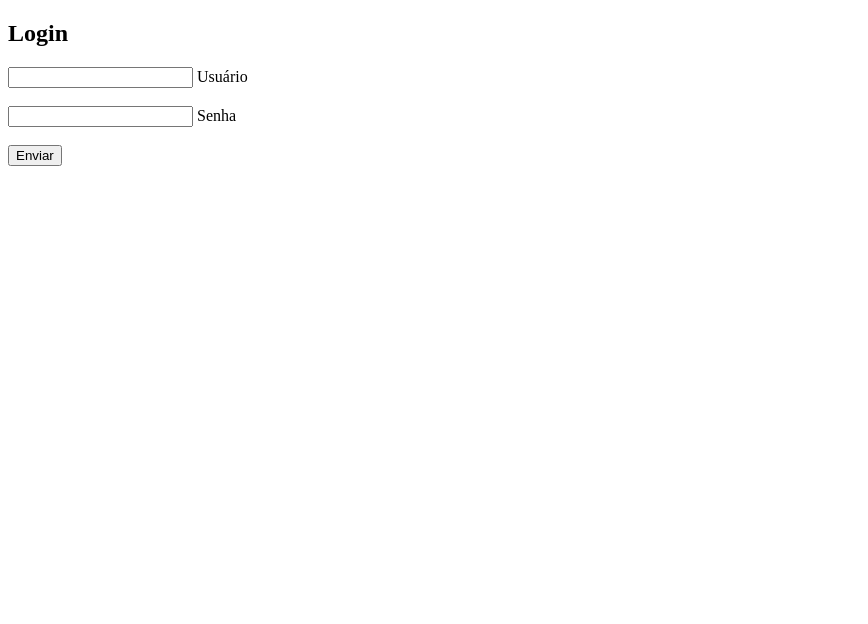
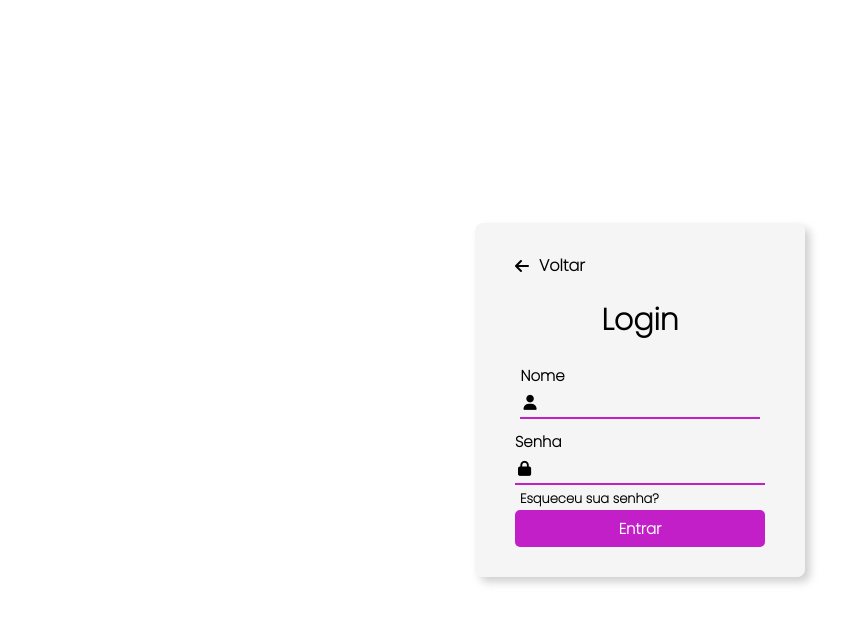
Before and after one commit to anacardoz0/ProjectVS, a plain HTML site: page singin-and-singup/assents/html/login.html in a window 1280 px wide. Shown: the whole page, without its empty margins (0-868 px from the left). Drawn offline with Linux system fonts and the light colour scheme.

Commit message:
Add files via upload

```diff
--- /dev/null
+++ b/singin-and-singup/assents/css/cadastro.css
@@ -0,0 +1,110 @@
+@import url("https://fonts.googleapis.com/css2?family=Poppins:wght@200&display=swap");
+
+* {
+  font-family: "Poppins", sans-serif;
+}
+
+.box {
+  height: 100vh;
+  width: 100%;
+  background: #fff;
+  display: flex;
+  align-items: center;
+  justify-content: center;
+}
+
+form {
+  background-color: rgba(236, 236, 236, 0.514);
+  display: flex;
+  flex-direction: column;
+  padding: 30px 50px;
+  border-radius: 8px;
+  gap: 0px;
+  box-shadow: 5px 5px 8px rgba(158, 157, 157, 0.493);
+  height: fit-content;
+}
+
+h2 {
+  text-align: center;
+  font-size: 30px;
+  position: relative;
+}
+
+h2::after {
+  content: " ";
+  width: 0%;
+  height: 2px;
+  background-color: rgb(195, 31, 201);
+  position: absolute;
+  left: 0;
+  bottom: -4%;
+  transition: 0.5s ease-in-out;
+}
+
+h2:hover::after {
+  width: 100%;
+}
+
+#input {
+  outline: none;
+  display: flex;
+  flex-direction: column;
+  align-items: center;
+  justify-content: center;
+  gap: 10px;
+}
+
+.inputBox label {
+  font-size: 15px;
+  font-weight: 600;
+}
+
+.inputField {
+  display: flex;
+  align-items: center;
+  gap: 10px;
+  padding: 3px;
+  cursor: text;
+  border-bottom: 2px solid rgb(195, 31, 201);
+}
+
+.inputField input {
+  border: none;
+  outline: none;
+  background-color: transparent;
+  width: 200px;
+  font-size: 15px;
+  padding: 0px 5px;
+}
+
+#cadastroButton {
+  border: none;
+  background-color: rgb(195, 31, 201);
+  color: #fff;
+  font-size: 15px;
+  padding: 7px;
+  font-weight: bold;
+  border-radius: 5px;
+  cursor: pointer;
+  width: 250px;
+}
+
+#cadastroButton:hover {
+  transform: scale(1.05);
+}
+
+#voltar {
+  color: black;
+  text-decoration: none;
+  display: flex;
+  align-items: center;
+}
+
+#voltar h3 {
+  margin-left: 10px;
+  font-size: 16px;
+}
+
+#voltar:hover {
+  color: rgb(195, 31, 201);
+}
--- /dev/null
+++ b/singin-and-singup/assents/css/esquecer-senha.css
@@ -0,0 +1,109 @@
+@import url("https://fonts.googleapis.com/css2?family=Poppins:wght@200&display=swap");
+
+* {
+  font-family: "Poppins", sans-serif;
+}
+
+.box {
+  height: 100vh;
+  width: 100%;
+  background: #fff;
+  display: flex;
+  align-items: center;
+  justify-content: center;
+}
+
+form {
+  background-color: rgba(236, 236, 236, 0.514);
+  display: flex;
+  flex-direction: column;
+  padding: 30px 40px;
+  border-radius: 8px;
+  box-shadow: 5px 5px 8px rgba(158, 157, 157, 0.493);
+  height: fit-content;
+}
+
+h2 {
+  text-align: center;
+  font-size: 30px;
+  position: relative;
+}
+
+h2::after {
+  content: " ";
+  width: 0%;
+  height: 2px;
+  background-color: rgb(195, 31, 201);
+  position: absolute;
+  left: 0;
+  bottom: -4%;
+  transition: 0.5s ease-in-out;
+}
+
+h2:hover::after {
+  width: 100%;
+}
+
+#input {
+  outline: none;
+  display: flex;
+  flex-direction: column;
+  align-items: center;
+  justify-content: center;
+  gap: 10px;
+}
+
+.inputBox label {
+  font-size: 15px;
+  font-weight: 600;
+}
+.inputField {
+  display: flex;
+  align-items: center;
+  gap: 10px;
+  padding: 3px;
+  cursor: text;
+  border-bottom: 2px solid rgb(195, 31, 201);
+}
+
+.inputField input {
+  border: none;
+  outline: none;
+  background-color: transparent;
+  width: 200px;
+  font-size: 15px;
+  padding: 0px 5px;
+}
+
+#redefinirButton {
+  border: none;
+  background-color: rgb(195, 31, 201);
+  color: #fff;
+  font-size: 15px;
+  padding: 7px;
+  font-weight: bold;
+  border-radius: 5px;
+  cursor: pointer;
+  width: 250px;
+  margin-top: 5px;
+}
+
+#redefinirButton:hover {
+  transform: scale(1.05);
+}
+
+#voltar {
+  color: black;
+  text-decoration: none;
+  display: flex;
+  align-items: center;
+}
+
+#voltar h3 {
+  margin-left: 10px;
+  font-size: 16px;
+}
+
+#voltar:hover {
+  color: rgb(195, 31, 201);
+}
--- /dev/null
+++ b/singin-and-singup/assents/css/login.css
@@ -0,0 +1,124 @@
+@import url("https://fonts.googleapis.com/css2?family=Poppins:wght@200&display=swap");
+
+* {
+  font-family: "Poppins", sans-serif;
+  margin: 0;
+  padding: 0;
+}
+
+.box {
+  height: 100vh;
+  width: 100%;
+  background: #fff;
+  display: flex;
+  align-items: center;
+  justify-content: center;
+}
+
+form {
+  background-color: rgba(236, 236, 236, 0.514);
+  display: flex;
+  flex-direction: column;
+  padding: 30px 40px;
+  border-radius: 8px;
+  gap: 20px;
+  box-shadow: 5px 5px 8px rgba(158, 157, 157, 0.493);
+  height: fit-content;
+}
+
+h2 {
+  text-align: center;
+  font-size: 30px;
+  position: relative;
+}
+
+h2::after {
+  content: " ";
+  width: 0%;
+  height: 2px;
+  background-color: rgb(195, 31, 201);
+  position: absolute;
+  left: 0;
+  bottom: -4%;
+  transition: 0.5s ease-in-out;
+}
+
+h2:hover::after {
+  width: 100%;
+}
+
+#input {
+  outline: none;
+  display: flex;
+  flex-direction: column;
+  align-items: center;
+  justify-content: center;
+  gap: 10px;
+}
+
+.inputBox label {
+  font-size: 15px;
+  font-weight: 600;
+}
+
+.inputField {
+  display: flex;
+  align-items: center;
+  gap: 10px;
+  padding: 3px;
+  cursor: text;
+  border-bottom: 2px solid rgb(195, 31, 201);
+}
+
+.inputField input {
+  border: none;
+  outline: none;
+  background-color: transparent;
+  width: 200px;
+  font-size: 15px;
+  padding: 0px 5px;
+}
+
+#esquecer a {
+  text-decoration: none;
+  color: rgb(0, 0, 0);
+  font-weight: 600;
+  font-size: 13px;
+  padding: 5px;
+}
+
+#esquecer a:hover {
+  color: rgb(195, 31, 201);
+}
+
+#loginButton {
+  border: none;
+  background-color: rgb(195, 31, 201);
+  color: #fff;
+  font-size: 15px;
+  padding: 7px;
+  font-weight: bold;
+  border-radius: 5px;
+  cursor: pointer;
+  width: 250px;
+}
+
+#loginButton:hover {
+  transform: scale(1.05);
+}
+
+#voltar {
+  color: black;
+  text-decoration: none;
+  display: flex;
+  align-items: center;
+}
+
+#voltar h3 {
+  margin-left: 10px;
+  font-size: 16px;
+}
+
+#voltar:hover {
+  color: rgb(195, 31, 201);
+}
--- a/singin-and-singup/assents/html/login.html
+++ b/singin-and-singup/assents/html/login.html
@@ -1,25 +1,53 @@
 <!DOCTYPE html>
 <html lang="pt-BR">
   <head>
-    <meta charset="UTF-8">
-    <meta http-equiv="X-UA-Compatible" content="IE=edge">
-    <meta name="viewport" content="width=device-width, initial-scale=1.0">
+    <meta charset="UTF-8" />
+    <meta http-equiv="X-UA-Compatible" content="IE=edge" />
+    <meta name="viewport" content="width=device-width, initial-scale=1.0" />
     <title>Login</title>
+    <link rel="stylesheet" href="../css/login.css" />
+    <link
+      rel="stylesheet"
+      href="https://cdnjs.cloudflare.com/ajax/libs/font-awesome/6.4.0/css/all.min.css"
+    />
   </head>
   <body>
     <div class="box">
       <form>
+        <a href="../../index.html" id="voltar">
+          <i class="fa-solid fa-arrow-left"></i>
+          <h3>Voltar</h3></a
+        >
         <h2>Login</h2>
-            <div class="inputBox" id="usuarioBox">
-                <input type="text" name="nome" id="nome" class="inputUser" required>
-                <label for="usuario" class="labelInput">Usuário</label>
-            </div> <br>
+        <div id="input">
+          <div class="inputBox">
+            <label for="name"
+              >Nome
+              <div class="inputField">
+                <i class="fa-solid fa-user"></i>
+                <input type="text" id="nome" name="nome" />
+              </div>
+            </label>
+          </div>
 
-            <div class="inputBox" id="senhaBox">
-                <input type="password" name="senha" id="senha" class="inputUser" required>
-                <label for="senha" class="labelInput">Senha</label>
-            </div> <br>
-            <input type="submit" name="submit" id="submit" value="Enviar" class="submit-button">
+          <div class="inputBox">
+            <label for="senha"
+              >Senha
+              <div class="inputField">
+                <i class="fa-solid fa-lock"></i>
+                <input type="password" id="senha" name="senha" />
+              </div>
+            </label>
+
+            <div id="esquecer">
+              <a href="../html/esquecer-senha.html">Esqueceu sua senha?</a>
+            </div>
+
+            <a href="#" id="back">
+              <button type="submit" id="loginButton">Entrar</button>
+            </a>
+          </div>
+        </div>
       </form>
     </div>
   </body>
```
Also changed, not shown: singin-and-singup/assents/html/cadastro.html (+59 -0 lines), singin-and-singup/assents/html/esquecer-senha.html (added, +50 -0 lines), singin-and-singup/index.css (+57 -17 lines), singin-and-singup/index.html (+14 -5 lines). Lines whose indentation alone changed are shown as unchanged.
